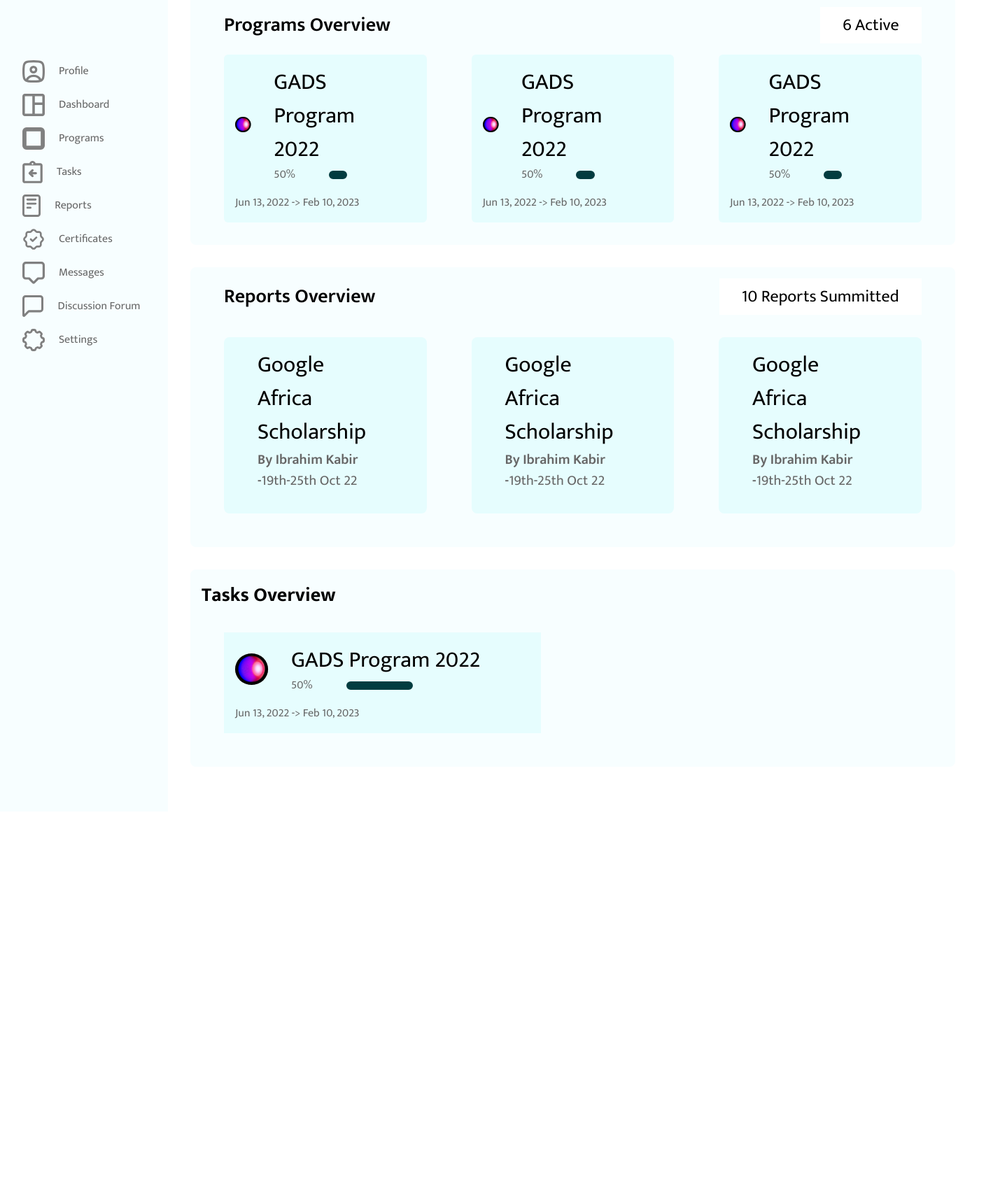
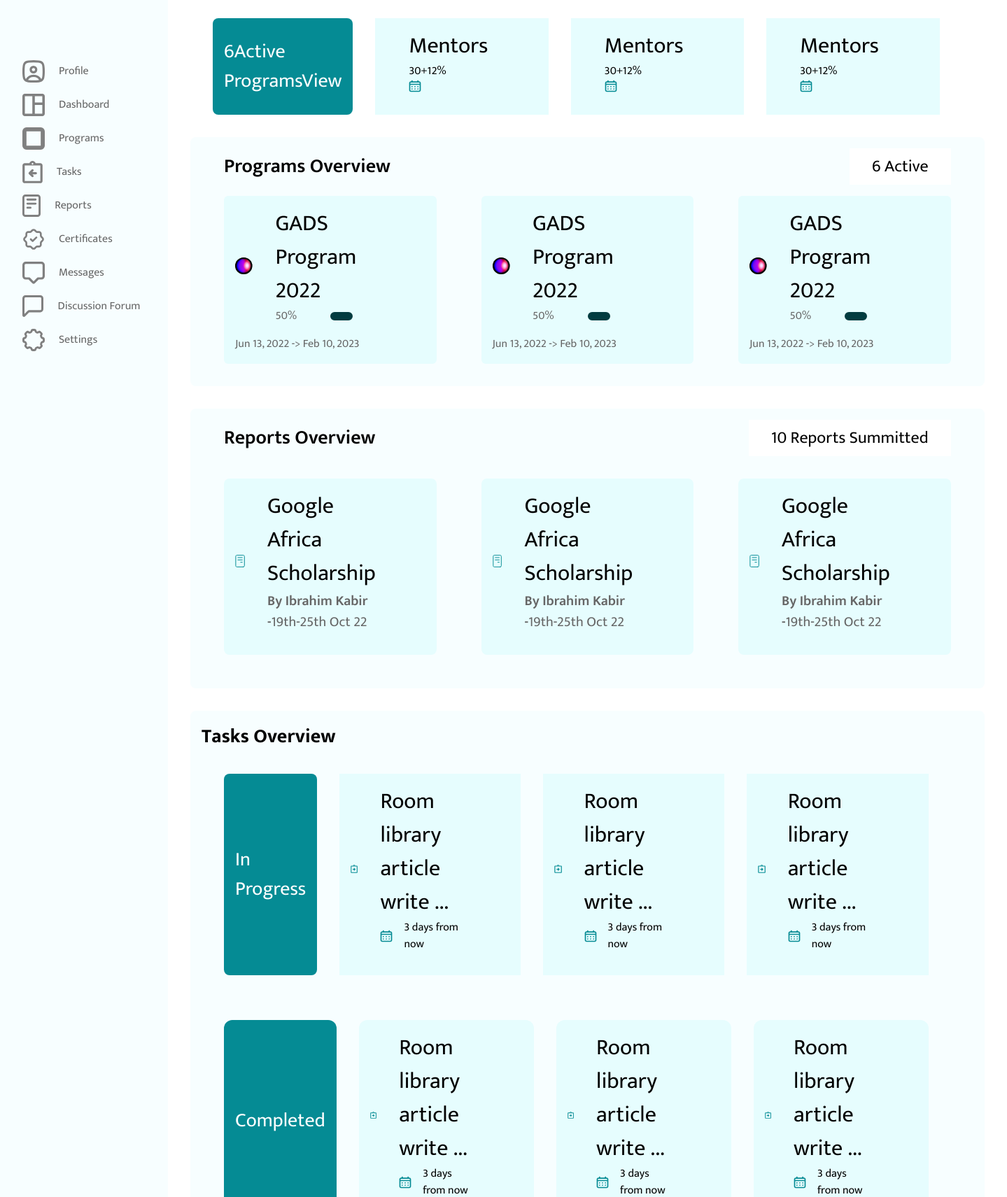
Before and after one commit to ALCOpenSource/Mentor-Management-System-Team-3, a React (Create React App) app in the folder frontend/mms-Admin/: page /dashboard in a window 1280 px wide. Shown: the part 149-1860 px from the top of the page at 70% size, 1439 px wide, since content can reach past the window. Before the commit the page ends 1309 px from the top, so only its background shows below. Built offline with nearby package versions, Linux system fonts and the light colour scheme.

Commit message:
Feat: Dashboard works

```diff
--- a/frontend/mms-Admin/src/views/dashboard/SwitchComponents/admindashboard.tsx
+++ b/frontend/mms-Admin/src/views/dashboard/SwitchComponents/admindashboard.tsx
@@ -1,5 +1,8 @@
 import ellipsis3 from '../../../assets/Ellipse3.svg'
 import note from '../../../assets/Vector (1).svg'
+import direction from '../../../assets/Vector.svg'
+import calendar from '../../../assets/calendar.svg'
+import userico from '../../../assets/Vectoruser.svg'
 function AdminDashboard(){
 
 
@@ -8,6 +11,36 @@
             <h2 className="text-base font-bold">Dashboard</h2>
 
             <section>
+            <section className="flex flex-row p-8">
+                    <section className="bg-green-three rounded-lg p-4 flex justify-center items-center mr-8">
+                        <h3 className="text-white text-lg"><span>6</span><span>Active Programs</span><span>View</span></h3>
+                    </section>
+
+                    {
+                        [1,2,3].map((item, i) => {
+                            return (<>
+                                      <section className="flex flex-col p-4 pr-[86.67px] bg-lighterGreen-two mr-8">
+                <section className="flex flex-row items-center mb-4">
+                    <section className="mr-4">
+                        <img src={direction}  alt="Ellipsis"/>
+                    </section>
+                    <section className="ml-4">
+
+                    <section className="flex flex-col items-center justify-between">
+                    <h3 className="text-xl">Mentors</h3>
+                    <span className="rounded-md w-full text-lighterGray-four"><span>30</span><span>+12%</span></span>
+                    </section>
+                    <img src={calendar}  alt="Calendar" className="mr-4"/>
+                    </section>
+                </section>
+
+                </section>
+
+                            </>)
+                        })
+                    }
+
+                </section>
 
             </section>
             <section className="flex flex-col bg-lighterGreen-three rounded-lg p-4 mb-8">
@@ -71,22 +104,65 @@
                                     </section>
 
                 <section className="flex flex-row p-8">
-                <section className="flex flex-col p-4 pr-[86.67px] bg-lighterGreen-two">
+                    <section className="bg-green-three rounded-lg p-4 flex justify-center items-center mr-8">
+                        <h3 className="text-white text-lg">In Progress</h3>
+                    </section>
+
+                    {
+                        [1,2,3].map((item, i) => {
+                            return (<>
+                                      <section className="flex flex-col p-4 pr-[86.67px] bg-lighterGreen-two mr-8">
                 <section className="flex flex-row items-center mb-4">
                     <section className="mr-4">
-                        <img src={ellipsis3}  alt="Ellipsis"/>
+                        <img src={direction}  alt="Ellipsis"/>
                     </section>
                     <section className="ml-4">
-                    <h3 className="text-xl">GADS Program 2022</h3>
+                    <h3 className="text-xl">Room library article write ...</h3>
                     <section className="flex flex-row items-center justify-between">
-                    <label className="mr-12 text-sm text-gray-one">50%</label>
-                    <p className="rounded-md w-full"><p className="w-1/2 rounded-xl border-[6px] border-green-one"></p></p>
+                    <img src={calendar}  alt="Calendar" className="mr-4"/>
+                    <span className="rounded-md w-full text-lighterGray-four">3 days from now</span>
                     </section>
                     </section>
                 </section>
-                <span className="text-gray-one text-sm leading-1">Jun 13, 2022 -{'>'} Feb 10, 2023</span>
+
                 </section>
+
+                            </>)
+                        })
+                    }
+
                 </section>
+
+                <section className="flex flex-row p-8">
+                    <section className="bg-green-three rounded-xl p-4 flex justify-center items-center mr-8">
+                        <h3 className="text-white text-lg">Completed</h3>
+                    </section>
+
+                    {
+                        [1,2,3].map((item, i) => {
+                            return (<>
+                                      <section className="flex flex-col rounded-xl p-4 pr-[86.67px] bg-lighterGreen-two mr-8">
+                <section className="flex flex-row items-center mb-4">
+                    <section className="mr-4">
+                        <img src={direction}  alt="Ellipsis"/>
+                    </section>
+                    <section className="ml-4">
+                    <h3 className="text-xl">Room library article write ...</h3>
+                    <section className="flex flex-row items-center justify-between">
+                    <img src={calendar}  alt="Calendar" className="mr-4"/>
+                    <span className="rounded-md w-full text-lighterGray-four">3 days from now</span>
+                    </section>
+                    </section>
+                </section>
+
+                </section>
+
+                            </>)
+                        })
+                    }
+
+                </section>
+
 
             </section>
         </section>
```
Also changed, not shown: frontend/mms-Admin/src/assets/Vectoruser.svg (added), frontend/mms-Admin/src/assets/calendar.svg (added).
